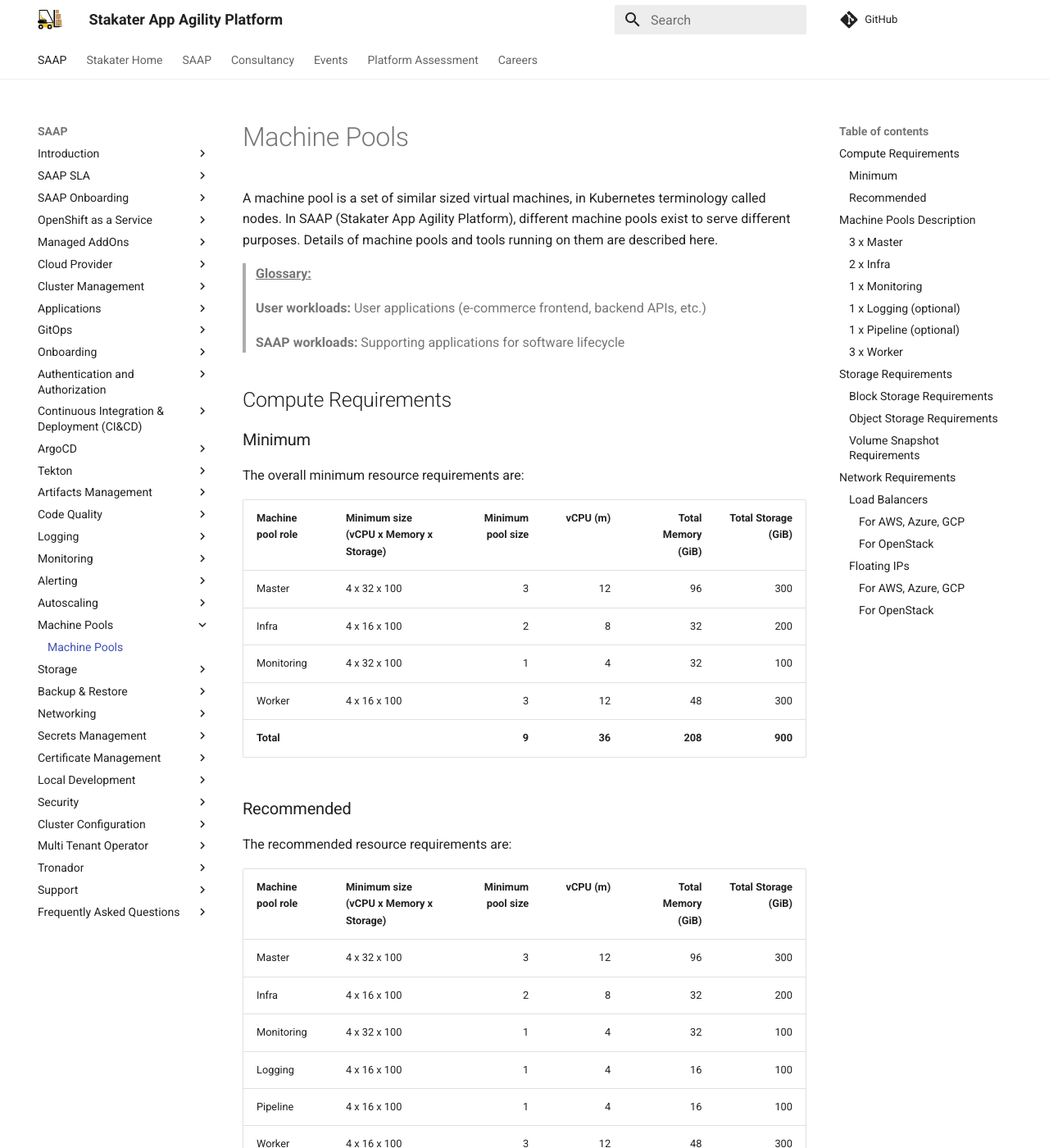
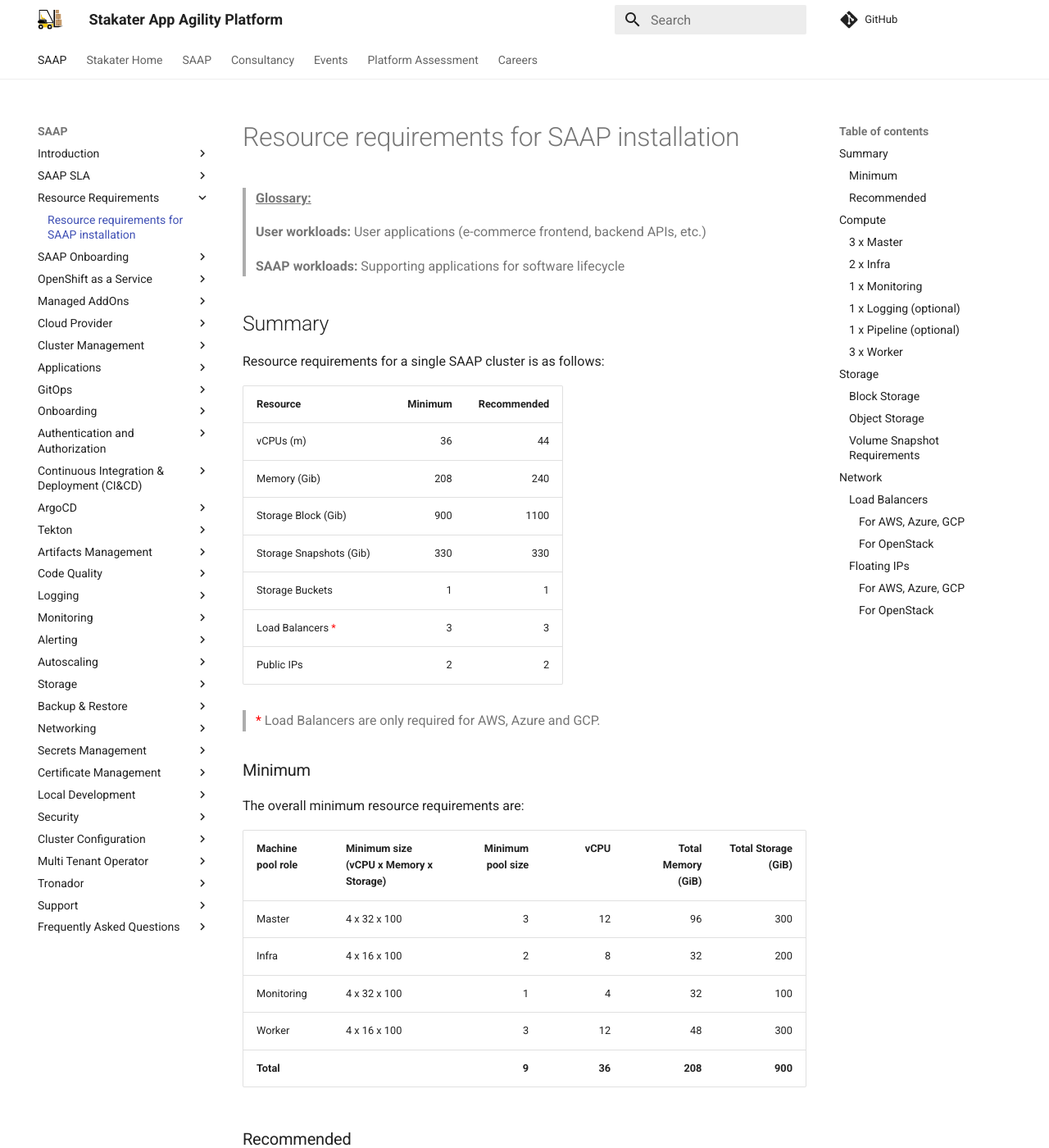
Before and after one commit to stakater/stakater-docs, an MkDocs documentation site: the page built from docs/content/sre/requirements/requirements.md, in a window 1280 px wide and 1400 px high. Shown: the whole window at 82% size. Built offline with MkDocs 1.6.1 and Material for MkDocs 9.7.7, drawn with Linux system fonts in a browser that asks for light colours; comment, search, counter and statistics services are not loaded; some of the changed text lies outside the part shown.

Commit message:
Rename pages

```diff
--- a/docs/content/sre/machinepools/machinepools.md
+++ b/docs/content/sre/requirements/requirements.md
@@ -1,6 +1,4 @@
-# Machine Pools
-
-A machine pool is a set of similar sized virtual machines, in Kubernetes terminology called nodes. In SAAP (Stakater App Agility Platform), different machine pools exist to serve different purposes. Details of machine pools and tools running on them are described here.
+# Resource requirements for SAAP installation
 
 ><u>**Glossary:**</u>
 >
@@ -8,13 +6,27 @@ A machine pool is a set of similar sized virtual machines, in Kubernetes termino
 >
 > **SAAP workloads:** Supporting applications for software lifecycle
 
-## Compute Requirements
+## Summary
+
+Resource requirements for a single SAAP cluster is as follows:
+
+| Resource | Minimum | Recommended |
+|:---|---:|---:|
+| vCPUs (m) | 36 | 44 |
+| Memory (Gib)  | 208 | 240 |
+| Storage Block (Gib)| 900 | 1100 |
+| Storage Snapshots (Gib) | 330 | 330 |
+| Storage Buckets | 1 | 1 |
+| Load Balancers <span style="color: red;">*</span> | 3 | 3 |
+| Public IPs      | 2 | 2 |
+
+>  <span style="color: red;">*</span> Load Balancers are only required for AWS, Azure and GCP.
 
 ### Minimum
 
 The overall minimum resource requirements are:
 
-| Machine pool role | Minimum size (vCPU x Memory x Storage) | Minimum pool size | vCPU (m) | Total Memory (GiB) | Total Storage (GiB)
+| Machine pool role | Minimum size (vCPU x Memory x Storage) | Minimum pool size | vCPU | Total Memory (GiB) | Total Storage (GiB)
 |:---|:---|---:|---:|---:|---:|
 | Master | 4 x 32 x 100 | 3 | 12 | 96 | 300 |
 | Infra | 4 x 16 x 100 | 2 | 8 | 32 | 200 |
@@ -26,7 +38,7 @@ The overall minimum resource requirements are:
 
 The recommended resource requirements are:
 
-| Machine pool role | Minimum size (vCPU x Memory x Storage) | Minimum pool size | vCPU (m) | Total Memory (GiB) | Total Storage (GiB) |
+| Machine pool role | Minimum size (vCPU x Memory x Storage) | Minimum pool size | vCPU | Total Memory (GiB) | Total Storage (GiB) |
 |:---|:---|---:|---:|---:|---:|
 | Master | 4 x 32 x 100 | 3 | 12 | 96 | 300 |
 | Infra | 4 x 16 x 100 | 2 | 8 | 32 | 200 |
@@ -36,7 +48,7 @@ The recommended resource requirements are:
 | Worker | 4 x 16 x 100 | 3 | 12 | 48 | 300 |
 | **Total** | | **11** | **44** | **240** | **1100** |
 
-## Machine Pools Description
+## Compute
 
 ### 3 x Master
 
@@ -133,9 +145,9 @@ No user workloads run on pipelines nodes.
 In a SAAP cluster, users run their applications on worker nodes. By default, a SAAP subscription comes with three worker nodes.
 
 
-## Storage Requirements
+## Storage
 
-### Block Storage Requirements
+### Block Storage
 
 SAAP uses high performance disks i.e. `SSDs` for storage requirements which includes:
 
@@ -154,17 +166,23 @@ Following are the storage requirements used as Persistent Volumes consumed by `S
 | Vault | 10 |
 | **Total** | **62** |
 
-### Object Storage Requirements
+### Object Storage
 
 `1 x Object storage bucket` is required for keeping Backups of Kubernetes Objects.
 
 ### Volume Snapshot Requirements
 
-Volume Snapshots are backups of volumes for `SAAP workloads`.
+Volume Snapshots are backups of volumes for critical `SAAP workloads` that only include `Nexus` and `Vault`
 
 By default backups are taken daily and are retained for 3 days. So at a given instance 3 day old backups for `SAAP workloads` are kept.
 
-## Network Requirements
+| SAAP component | Backup size (GiB) <br/> (PV size * backup frequency)|
+|---|:---:|
+| Nexus | 300  (100 x 3) |
+| Vault | 30 (10 x 3) |
+| **Total** | **330** |
+
+## Network
 
 ### Load Balancers
 
--- a/mkdocs.yml
+++ b/mkdocs.yml
@@ -38,6 +38,8 @@ nav:
             - content/sre/introduction/saap-vs-k8s.md
         - SAAP SLA:
             - content/saap-sla/saap-sla.md
+        - Resource Requirements:
+            - content/sre/requirements/requirements.md
         - SAAP Onboarding:
             - content/onboarding/onboarding.md
         - OpenShift as a Service:
@@ -118,8 +120,6 @@ nav:
             - content/sre/alerting/predefined-prometheusrules.md
         - Autoscaling:
             - content/sre/autoscaling/autoscaling.md
-        - Machine Pools:
-            - content/sre/machinepools/machinepools.md
         - Storage:
             - content/sre/storage/volume-expander.md
         - Backup & Restore:
```
